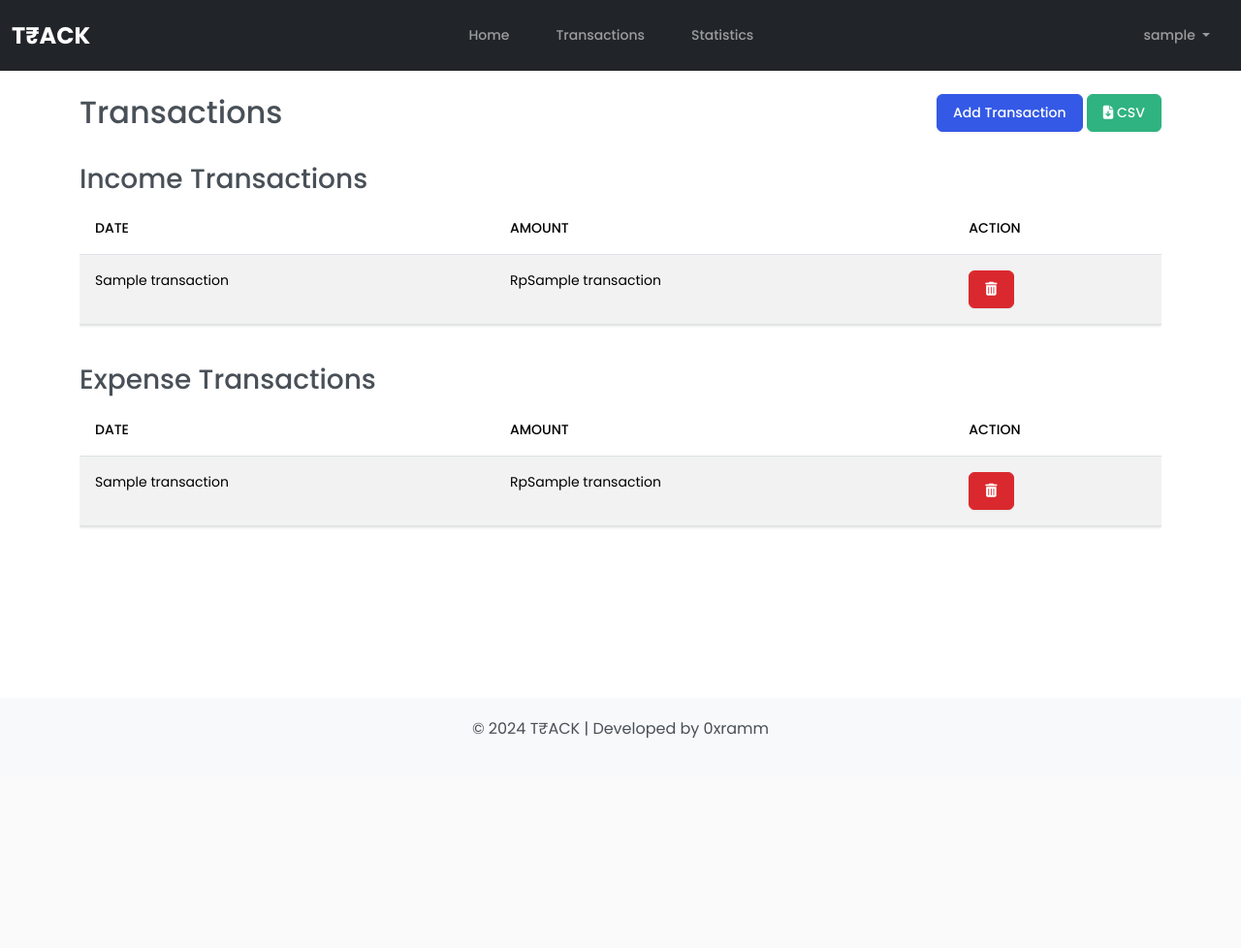
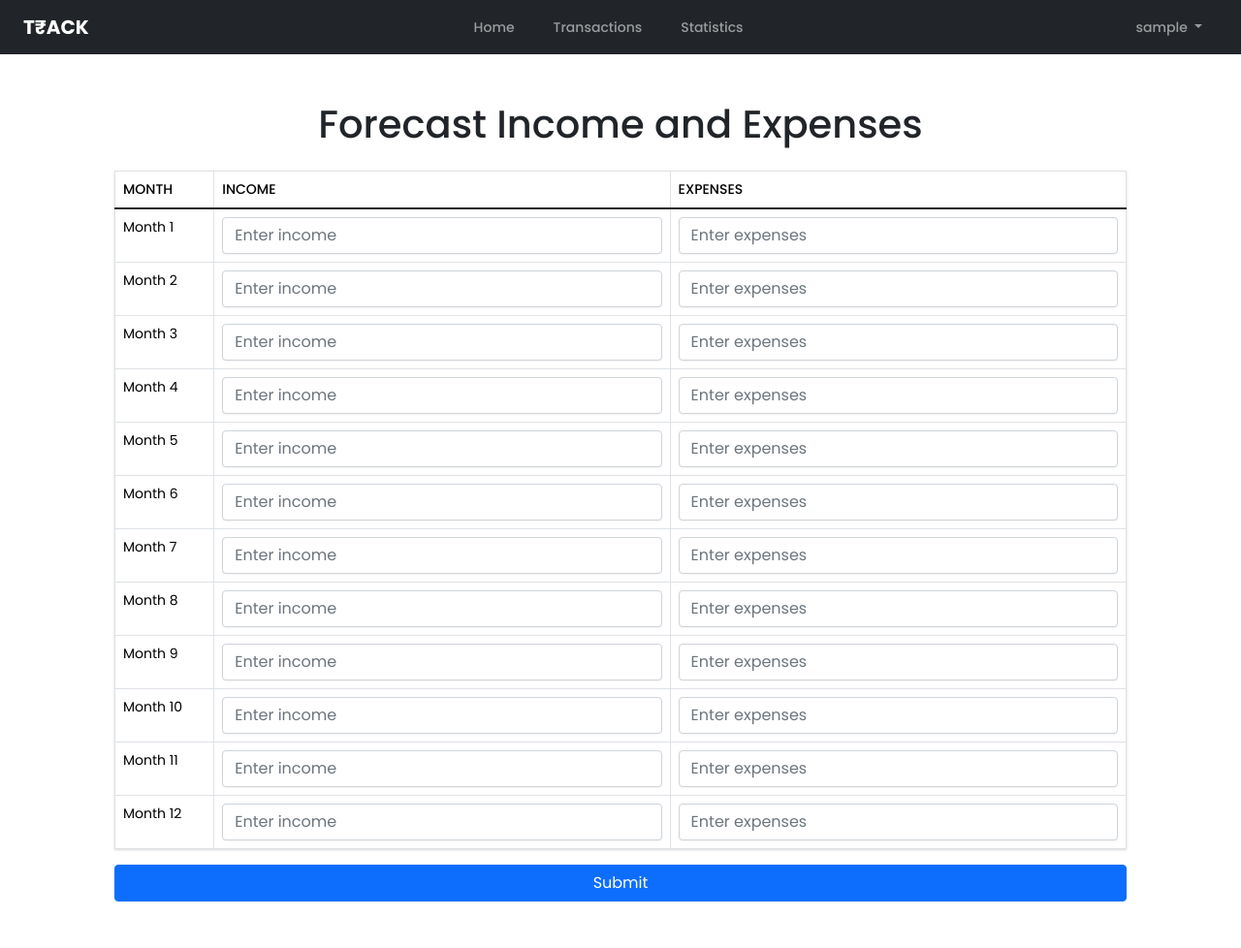
Before and after one commit to mirayculous/capstone_dew-it, a Flask app: template app/templates/transaction.html in a window 1280 px wide. Shown: the top 978 px of the page at 97% size. Before the commit the page ends 762 px from the top, so only its background shows below. Run offline with Flask 3, Linux system fonts and the light colour scheme; the template is opened without the code that fills it: most values are stand-ins (such as "Sample title", 1, 10 or a date in 2020); parts of the project's set-up code (start-up, migrations or seed data) failed here and were passed over; some libraries are stand-ins or nearby versions.

Commit message:
Update transaction.html

```diff
--- a/app/templates/transaction.html
+++ b/app/templates/transaction.html
@@ -5,159 +5,137 @@ Transactions - Finance Tracker
 {% endblock %}
 
 {% block content %}
+    <!-- Include Bootstrap and Chart.js stylesheets and scripts -->
+    <link rel="stylesheet" href="https://cdnjs.cloudflare.com/ajax/libs/bootstrap/5.1.3/css/bootstrap.min.css">
+    <script src="https://cdn.jsdelivr.net/npm/chart.js"></script>
+
     <style>
-    /* Style for the popup window */
-    .popup {
-        display: none;
+        .alert-overlay {
             position: fixed;
-        top: 0;
-        left: 0;
-        width: 100%;
-        height: 100%;
-        background-color: rgba(0, 0, 0, 0.5);
-        z-index: 9999;
-    }
-
-    .popup-content {
-        position: absolute;
-        top: 50%;
+            top: 20%;
             left: 50%;
             transform: translate(-50%, -50%);
-        background-color: white;
+            background-color: rgba(255, 0, 0, 0.9);
+            color: white;
             padding: 20px;
             border-radius: 5px;
-        box-shadow: 0 0 10px rgba(0, 0, 0, 0.3);
-        width: 400px; /* Set the width of the popup window */
-    }
-
-    .close {
-        position: absolute;
-        top: 10px;
-        right: 10px;
-        cursor: pointer;
+            z-index: 9999;
+            display: none;
+            font-size: 1.5rem;
         }
     </style>
 
-<div class="row mt-4">
-    <div class="col-md-6">
-        <h2>Transactions</h2>
-    </div>
-    <div class="col-md-6 text-end">
-        <button class="btn btn-primary" onclick="openPopup()">Add Transaction</button>
-        <button class="btn btn-success" onclick="downloadCSV()"><i class="fa-solid fa-file-arrow-down"></i> CSV</button>
-    </div>
-</div>
-
-<!-- Income Transactions -->
-<div class="mt-4">
-    <h3>Income Transactions</h3>
-    <div class="table-responsive">
-        <table class="table table-striped">
+    <div class="container mt-5">
+        <h1 class="text-center">Forecast Income and Expenses</h1>
+        <form id="dataForm" onsubmit="event.preventDefault(); submitData();">
+            <table class="table table-bordered mt-4">
                 <thead>
                     <tr>
-                    <th>Date</th>
-                    <th>Amount</th>
-                    <th>Action</th>
+                        <th>Month</th>
+                        <th>Income</th>
+                        <th>Expenses</th>
                     </tr>
                 </thead>
                 <tbody>
-                {% for transaction in income_transactions %}
+                    {% for month in range(1, 13) %}
                     <tr>
-                        <td>{{ transaction[3] }}</td>  {# Date #}
-                        <td>Rp{{ transaction[2] }}</td>  {# Amount #}
-                        <td>
-                            <form action="{{ url_for('delete_transaction', transaction_type='income', transaction_id=transaction[0]) }}" method="post">
-                                <button type="submit" class="btn btn-danger"><i class="fas fa-trash-alt"></i></button>
-                            </form>
-                        </td>
+                        <td>Month {{ month }}</td>
+                        <td><input type="number" step="0.01" class="form-control income-input" placeholder="Enter income" required></td>
+                        <td><input type="number" step="0.01" class="form-control expense-input" placeholder="Enter expenses" required></td>
                     </tr>
                     {% endfor %}
                 </tbody>
             </table>
-    </div>
-</div>
-
-<!-- Expense Transactions -->
-<div class="mt-4">
-    <h3>Expense Transactions</h3>
-    <div class="table-responsive">
-        <table class="table table-striped">
-            <thead>
-                <tr>
-                    <th>Date</th>
-                    <th>Amount</th>
-                    <th>Action</th>
-                </tr>
-            </thead>
-            <tbody>
-                {% for transaction in expense_transactions %}
-                    <tr>
-                        <td>{{ transaction[3] }}</td>  {# Date #}
-                        <td>Rp{{ transaction[2] }}</td>  {# Amount #}
-                        <td>
-                            <form action="{{ url_for('delete_transaction', transaction_type='expense', transaction_id=transaction[0]) }}" method="post">
-                                <button type="submit" class="btn btn-danger"><i class="fas fa-trash-alt"></i></button>
+            <button type="submit" class="btn btn-primary w-100">Submit</button>
         </form>
-
-                        </td>
-                    </tr>
-                {% endfor %}
-            </tbody>
-        </table>
-    </div>
-</div>
-
-<!-- Popup window -->
-<div id="popup" class="popup">
-    <div class="popup-content p-4">
-        <span class="close" onclick="closePopup()">&times;</span>
-        <form action="{{ url_for('add_transaction') }}" method="post">
-            <div class="mb-3">
-                <label for="date" class="form-label">Date:</label>
-                <input type="date" id="date" name="date" class="form-control" required>
-            </div>
-            <div class="mb-3">
-                <label for="amount" class="form-label">Amount:</label>
-                <input type="number" id="amount" name="amount" class="form-control" required>
-            </div>
-            <div class="mb-3">
-                <label for="type" class="form-label">Type:</label>
-                <select id="type" name="type" class="form-select" required>
-                    <option value="income">Income</option>
-                    <option value="expense">Expense</option>
-                </select>
-            </div>
-            <button type="submit" class="btn btn-primary">Add Transaction</button>
-        </form>
-    </div>
+        <canvas id="forecastChart" class="mt-5"></canvas>
+        <div id="alert" class="alert-overlay">⚠️ Overspending Detected!</div>
     </div>
 
     <script>
-    function openPopup() {
-        document.getElementById("popup").style.display = "block";
+        async function submitData() {
+            const data = collectData();
+            if (!data.income.length || !data.expenses.length) {
+                alert("Please fill in all fields.");
+                return;
+            }
+            const response = await fetch('/forecast', {
+                method: 'POST',
+                headers: { 'Content-Type': 'application/json' },
+                body: JSON.stringify({ last_window: data })
+            });
+            const result = await response.json();
+            renderChart(result.forecasted_income, result.forecasted_expenses);
         }
 
-    function closePopup() {
-        document.getElementById("popup").style.display = "none";
+        function collectData() {
+            const incomeInputs = document.querySelectorAll('.income-input');
+            const expenseInputs = document.querySelectorAll('.expense-input');
+            let incomeData = [];
+            let expenseData = [];
+            incomeInputs.forEach(input => incomeData.push(parseFloat(input.value) || 0));
+            expenseInputs.forEach(input => expenseData.push(parseFloat(input.value) || 0));
+            return { income: incomeData, expenses: expenseData };
         }
 
-    function downloadCSV() {
-        const rows = document.querySelectorAll('table tbody tr');
-        let csvContent = 'Date,Amount,Type\n';
-        rows.forEach(row => {
-            const columns = row.querySelectorAll('td');
-            const rowData = Array.from(columns).map(column => column.textContent.replace(/\n/g, '').replace('Rp', ''));
-            csvContent += rowData.join(',') + '\n';
+        function renderChart(incomeData, expenseData) {
+            const ctx = document.getElementById('forecastChart').getContext('2d');
+            const months = Array.from({ length: 12 }, (_, i) => `Month ${i + 1}`);
+
+            const overspendAlert = incomeData.map((income, idx) =>
+                income < expenseData[idx] ? idx : null
+            ).filter(i => i !== null);
+
+            const chart = new Chart(ctx, {
+                type: 'line',
+                data: {
+                    labels: months,
+                    datasets: [
+                        {
+                            label: 'Income',
+                            data: incomeData,
+                            borderColor: 'green',
+                            backgroundColor: 'rgba(0, 128, 0, 0.1)',
+                            fill: true
+                        },
+                        {
+                            label: 'Expenses',
+                            data: expenseData,
+                            borderColor: 'red',
+                            backgroundColor: 'rgba(255, 0, 0, 0.1)',
+                            fill: true
+                        }
+                    ]
+                },
+                options: {
+                    responsive: true,
+                    plugins: {
+                        tooltip: {
+                            callbacks: {
+                                afterBody: (context) => {
+                                    const index = context[0].dataIndex;
+                                    if (overspendAlert.includes(index)) {
+                                        return '⚠️ Overspend!';
+                                    }
+                                    return '';
+                                }
+                            }
+                        },
+                        legend: {
+                            position: 'top'
+                        }
+                    }
+                }
             });
 
-        const blob = new Blob([csvContent], { type: 'text/csv' });
-        const a = document.createElement('a');
-        a.href = window.URL.createObjectURL(blob);
-        a.download = 'transactions.csv';
-        document.body.appendChild(a);
-        a.click();
-        document.body.removeChild(a);
+            // Show overspend alert
+            if (overspendAlert.length > 0) {
+                const alert = document.getElementById('alert');
+                alert.style.display = 'block';
+                setTimeout(() => {
+                    alert.style.display = 'none';
+                }, 5000);
+            }
         }
     </script>
-
 {% endblock %}
```
Lines whose indentation alone changed are shown as unchanged.
